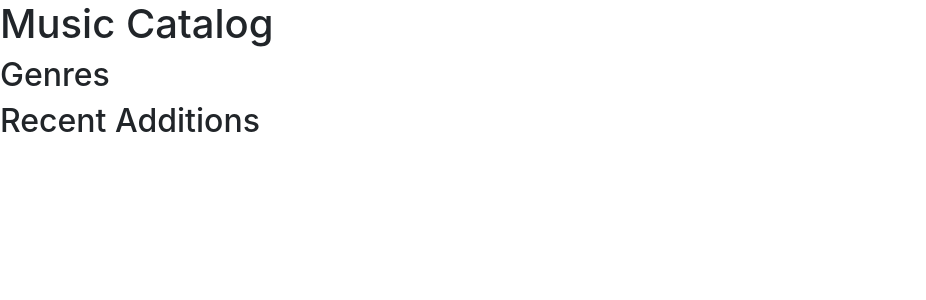
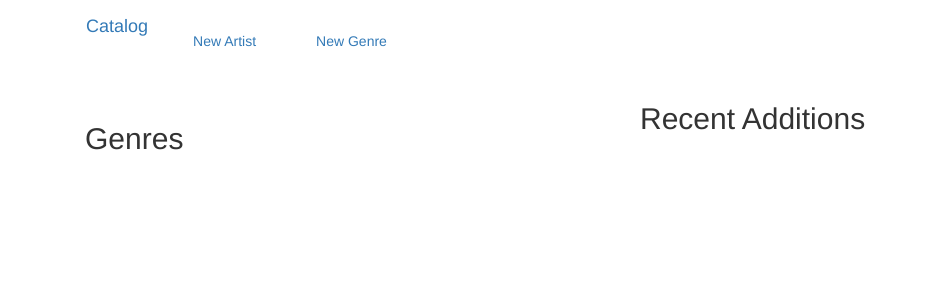
Before and after one commit to davidhousedev/Music-Catalog-Udacity, a Flask app: page / in a window 1280 px wide. Shown: the top 300 px of the page, without its empty margins (0-926 px from the left). Run offline with Flask 2, Linux system fonts and the light colour scheme; data that the repository does not hold is empty; some libraries are stand-ins or nearby versions.

Commit message:
feat: Cleaned up home page html view

```diff
--- a/database_controller.py
+++ b/database_controller.py
@@ -241,10 +241,9 @@ def db_get_recent_additions(num):
     session = DBSession()
     try:
         artists = get.artists(session, num)
-        artist_names = listify_multi(artists, 'name', 'url_name')
     except Exception, e:
         raise e
     finally:
         session.close()
 
-    return artist_names
+    return artists
--- a/templates/base.html
+++ b/templates/base.html
@@ -8,8 +8,24 @@
     <title>{% block title %}{# Page Title #}{% endblock %}</title>
 </head>
 <body>
-    {% block content %}
-        {# Main page content goes here #}
-    {% endblock %}
+
+    <div class="container">
+        <nav class="navbar navbar-light">
+            <ul class="nav navbar-nav">
+                <li class="nav-item">
+                    <a class="navbar-brand" href="{{url_for('catalog')}}">Catalog</a>
+                </li>
+                <li class="nav-item navbar-text">
+                    <a href="{{url_for('artist_create')}}">New Artist</a>
+                </li>
+                <li class="nav-item navbar-text">
+                    <a href="{{url_for('genre_create')}}">New Genre</a>
+                </li>
+            </ul>
+        </nav>
+        {% block content %}
+            {# Main page content goes here #}
+        {% endblock %}
+    </div>
 </body>
 </html>
--- a/templates/catalog.html
+++ b/templates/catalog.html
@@ -4,13 +4,20 @@
     {# Page-specific JS and CSS #}
 {% endblock %}
 {% block content %}
-    <h1>Music Catalog</h1>
-    <h2>Genres</h2>
-        {% for genre in genres %}
-            {{genre.name}}
-        {% endfor %}
+    <div class="col-xs-6">
+        <h2>Genres</h2>
+        <ul>
+            {% for genre in genres %}
+                <li>
+                    <a class="text-capitalize" href="{{url_for('genre', genre=genre.url_name)}}">{{genre.name}}</a>
+                </li>
+            {% endfor %}
+        </ul>
+
+    </div>
+
     <h2>Recent Additions</h2>
-        {% for item in recent_items %}
-            <a href="{{url_for('artist', artist=item[1])}}">{{item[0]}}</a>
+        {% for artist in recent_items %}
+            <a href="{{url_for('artist', artist=artist.url_name)}}">{{artist.name}}</a>
         {% endfor %}
 {% endblock %}
```
Also changed, not shown: application.py (+3 -15 lines).
